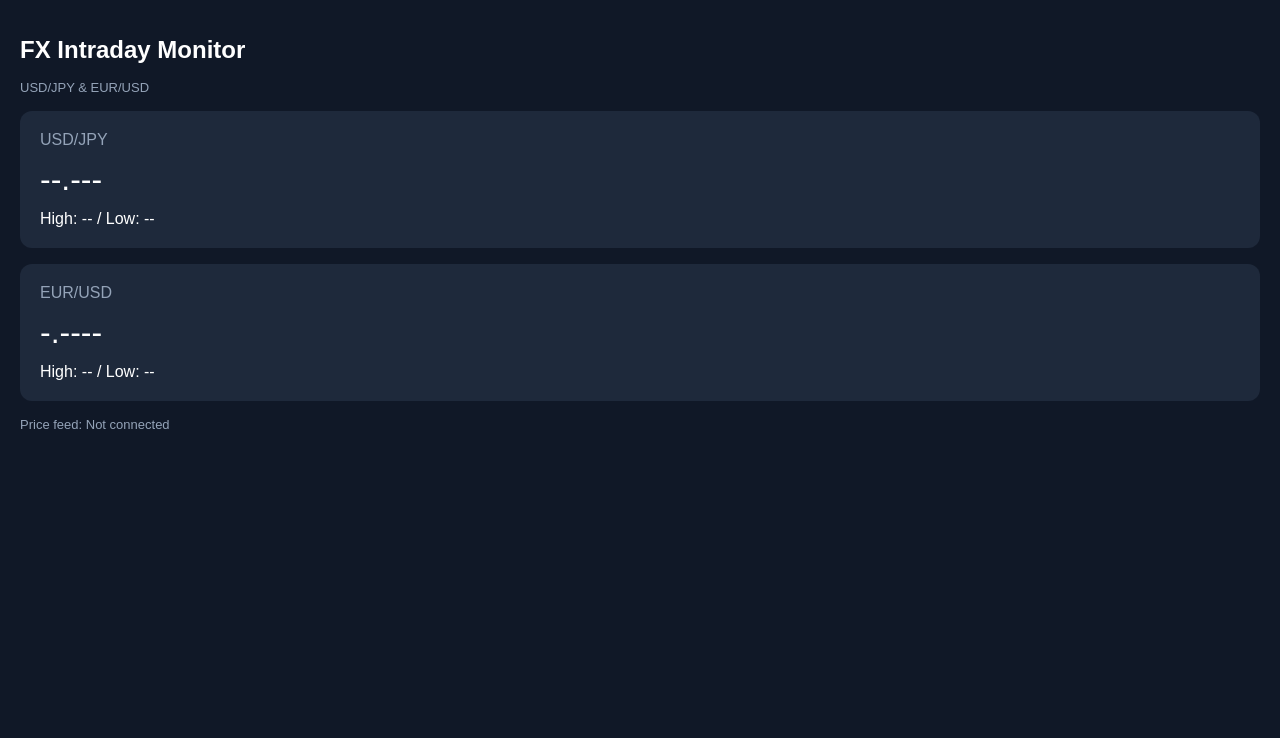
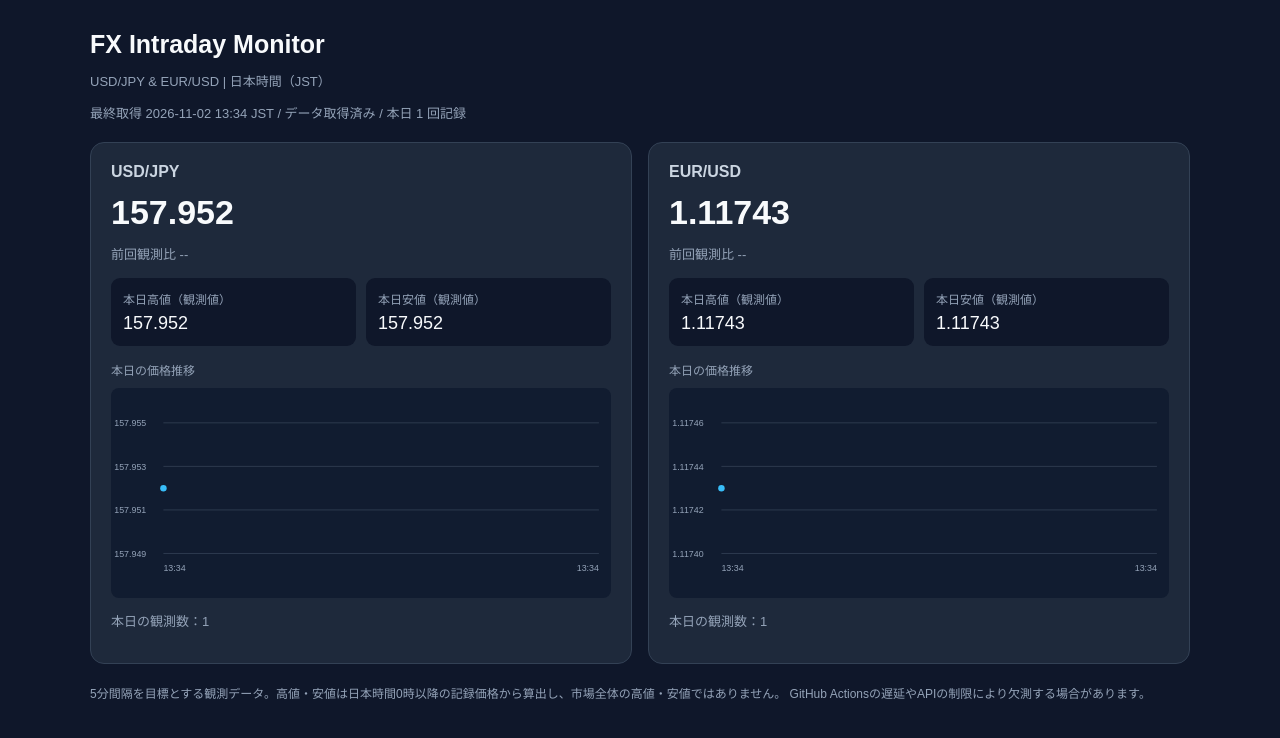
Before and after one commit to sunafukin127/fx-intraday-monitor, a plain HTML site: page index.html in a window 1280 px wide. Drawn offline with Linux system fonts and the light colour scheme.

Commit message:
Update index.html

```diff
--- a/index.html
+++ b/index.html
@@ -3,47 +3,154 @@
 <html lang="ja">
 <head>
 <meta charset="UTF-8">
-  <meta name="viewport"
-        content="width=device-width, initial-scale=1">
+<meta name="viewport" content="width=device-width,initial-scale=1">
 <title>FX Intraday Monitor</title>
 <style>
-    body {
-      margin: 0;
-      padding: 20px;
-      background: #101827;
-      color: #ffffff;
-      font-family: Arial, sans-serif;
-    }
-    h1 { font-size: 24px; }
-    .card {
-      background: #1e293b;
-      padding: 20px;
-      margin: 16px 0;
-      border-radius: 12px;
-    }
-    .pair { color: #94a3b8; }
-    .price { font-size: 32px; margin: 12px 0; }
-    .note { color: #94a3b8; font-size: 13px; }
+*{box-sizing:border-box}
+body{margin:0;padding:18px;background:#0f172a;color:#f8fafc;font-family:Arial,sans-serif}
+header{max-width:1100px;margin:auto}
+h1{font-size:25px;margin:12px 0}
+.subtitle,.muted{color:#94a3b8;font-size:13px}
+main{max-width:1100px;margin:20px auto}
+.grid{display:grid;grid-template-columns:repeat(2,minmax(0,1fr));gap:16px}
+.card{background:#1e293b;border:1px solid #334155;border-radius:14px;padding:20px;min-width:0}
+.pair{color:#cbd5e1;font-weight:bold}
+.price{font-size:34px;font-weight:bold;margin:12px 0;font-variant-numeric:tabular-nums}
+.stats{display:grid;grid-template-columns:1fr 1fr;gap:10px;margin:15px 0}
+.stat{background:#0f172a;padding:12px;border-radius:9px}
+.label{color:#94a3b8;font-size:12px}
+.value{font-size:18px;margin-top:6px;font-variant-numeric:tabular-nums}
+.change{font-size:13px}
+svg{display:block;width:100%;height:210px;background:#111c30;border-radius:8px}
+.axis{fill:#94a3b8;font-size:11px}
+.line{fill:none;stroke:#38bdf8;stroke-width:2;stroke-linejoin:round}
+.gridline{stroke:#334155;stroke-width:1}
+footer{max-width:1100px;margin:20px auto;color:#94a3b8;font-size:12px;line-height:1.7}
+@media(max-width:700px){.grid{grid-template-columns:1fr}body{padding:12px}.price{font-size:30px}}
 </style>
 </head>
 <body>
+<header>
 <h1>FX Intraday Monitor</h1>
-  <p class="note">USD/JPY & EUR/USD</p>
+<div class="subtitle">USD/JPY & EUR/USD | 日本時間（JST）</div>
+<p id="status" class="muted">価格データを読み込み中...</p>
+</header>
+<main class="grid" id="dashboard"></main>
+<footer>
+5分間隔を目標とする観測データ。高値・安値は日本時間0時以降の記録価格から算出し、市場全体の高値・安値ではありません。
+GitHub Actionsの遅延やAPIの制限により欠測する場合があります。
+</footer>
+<script>
+const PAIRS=[
+ {symbol:"USD/JPY",digits:3},
+ {symbol:"EUR/USD",digits:5}
+];
+const zone="Asia/Tokyo";
+const fmtTime=new Intl.DateTimeFormat("ja-JP",{
+ timeZone:zone,hour:"2-digit",minute:"2-digit",hour12:false
+});
+const fmtDay=new Intl.DateTimeFormat("en-CA",{
+ timeZone:zone,year:"numeric",month:"2-digit",day:"2-digit"
+});
+const dayKey=d=>{
+ const p=new Intl.DateTimeFormat("en-US",{
+  timeZone:zone,year:"numeric",month:"2-digit",day:"2-digit"
+ }).formatToParts(d);
+ const get=k=>p.find(x=>x.type===k).value;
+ return get("year")+"-"+get("month")+"-"+get("day");
+};
+const number=(v,n)=>Number.isFinite(v)?v.toFixed(n):"--";
+const esc=s=>String(s).replace(/[&<>"']/g,c=>({
+ "&":"&amp;","<":"&lt;",">":"&gt;",'"':"&quot;","'":"&#39;"
+}[c]));
 
-  <div class="card">
-    <div class="pair">USD/JPY</div>
-    <div class="price">--.---</div>
-    <div>High: -- / Low: --</div>
+function chart(points,digits){
+ const w=620,h=210,L=65,R=15,T=18,B=30;
+ if(!points.length)return '<text x="25" y="105" fill="#94a3b8">本日の記録なし</text>';
+ const vals=points.map(p=>p.value);
+ let lo=Math.min(...vals),hi=Math.max(...vals);
+ const pad=Math.max((hi-lo)*.15,Math.pow(10,-digits)*3);
+ lo-=pad;hi+=pad;
+ const times=points.map(p=>p.time.getTime());
+ const start=new Date(points[0].time);
+ start.setTime(times[0]);
+ const minT=times[0],maxT=Math.max(...times,minT+300000);
+ const x=t=>L+(t-minT)/(maxT-minT)*(w-L-R);
+ const y=v=>T+(hi-v)/(hi-lo)*(h-T-B);
+ let s="";
+ for(let i=0;i<4;i++){
+  const v=lo+(hi-lo)*i/3,yy=y(v);
+  s+=`<line class="gridline" x1="${L}" x2="${w-R}" y1="${yy}" y2="${yy}"/>`;
+  s+=`<text class="axis" x="4" y="${yy+4}">${number(v,digits)}</text>`;
+ }
+ const path=points.map((p,i)=>
+  `${i?"L":"M"}${x(p.time.getTime()).toFixed(1)},${y(p.value).toFixed(1)}`
+ ).join(" ");
+ s+=`<path class="line" d="${path}"/>`;
+ const last=points[points.length-1];
+ s+=`<circle cx="${x(last.time.getTime())}" cy="${y(last.value)}" r="4" fill="#38bdf8"/>`;
+ s+=`<text class="axis" x="${L}" y="${h-8}">${fmtTime.format(points[0].time)}</text>`;
+ s+=`<text class="axis" text-anchor="end" x="${w-R}" y="${h-8}">${fmtTime.format(last.time)}</text>`;
+ return s;
+}
+
+async function load(){
+ const status=document.getElementById("status");
+ try{
+  const res=await fetch("data/fx_prices.json?t="+Date.now(),{cache:"no-store"});
+  if(!res.ok)throw Error("HTTP "+res.status);
+  const raw=await res.json();
+  if(!Array.isArray(raw))throw Error("データ形式が不正です");
+  const rows=raw.map(r=>({
+   time:new Date(r.timestamp),
+   prices:r.prices||{}
+  })).filter(r=>Number.isFinite(r.time.getTime()))
+    .sort((a,b)=>a.time-b.time);
+  const today=dayKey(new Date());
+  const todays=rows.filter(r=>dayKey(r.time)===today);
+  const latest=rows.at(-1);
+  const stale=!latest||Date.now()-latest.time.getTime()>20*60000;
+  status.textContent=latest
+   ?`最終取得 ${fmtDay.format(latest.time)} ${fmtTime.format(latest.time)} JST / ${stale?"更新遅延・要確認":"データ取得済み"} / 本日 ${todays.length} 回記録`
+   :"データがまだありません";
+  document.getElementById("dashboard").innerHTML=PAIRS.map(pair=>{
+   const observations=todays.map(r=>({
+    time:r.time,value:Number(r.prices[pair.symbol])
+   })).filter(p=>Number.isFinite(p.value)&&p.value>0);
+   const all=rows.map(r=>({
+    time:r.time,value:Number(r.prices[pair.symbol])
+   })).filter(p=>Number.isFinite(p.value)&&p.value>0);
+   const last=all.at(-1),prev=all.at(-2);
+   const high=observations.length?Math.max(...observations.map(p=>p.value)):NaN;
+   const low=observations.length?Math.min(...observations.map(p=>p.value)):NaN;
+   const diff=last&&prev?last.value-prev.value:NaN;
+   const sign=diff>0?"+":"";
+   const color=diff>0?"#4ade80":diff<0?"#fb7185":"#94a3b8";
+   return `<section class="card">
+    <div class="pair">${esc(pair.symbol)}</div>
+    <div class="price">${last?number(last.value,pair.digits):"--"}</div>
+    <div class="change" style="color:${color}">
+     前回観測比 ${Number.isFinite(diff)?sign+number(diff,pair.digits):"--"}
     </div>
-
-  <div class="card">
-    <div class="pair">EUR/USD</div>
-    <div class="price">-.----</div>
-    <div>High: -- / Low: --</div>
+    <div class="stats">
+     <div class="stat"><div class="label">本日高値（観測値）</div>
+      <div class="value">${number(high,pair.digits)}</div></div>
+     <div class="stat"><div class="label">本日安値（観測値）</div>
+      <div class="value">${number(low,pair.digits)}</div></div>
     </div>
-
-  <p class="note">
-    Price feed: Not connected
-  </p>
+    <div class="label" style="margin-bottom:10px">本日の価格推移</div>
+    <svg viewBox="0 0 620 210" role="img" aria-label="${esc(pair.symbol)} intraday chart">
+     ${chart(observations,pair.digits)}
+    </svg>
+    <p class="muted">本日の観測数：${observations.length}</p>
+   </section>`;
+  }).join("");
+ }catch(e){
+  status.textContent="データ読込エラー："+e.message;
+ }
+}
+load();
+setInterval(load,60000);
+</script>
 </body>
 </html>
```
Lines whose indentation alone changed are shown as unchanged.
